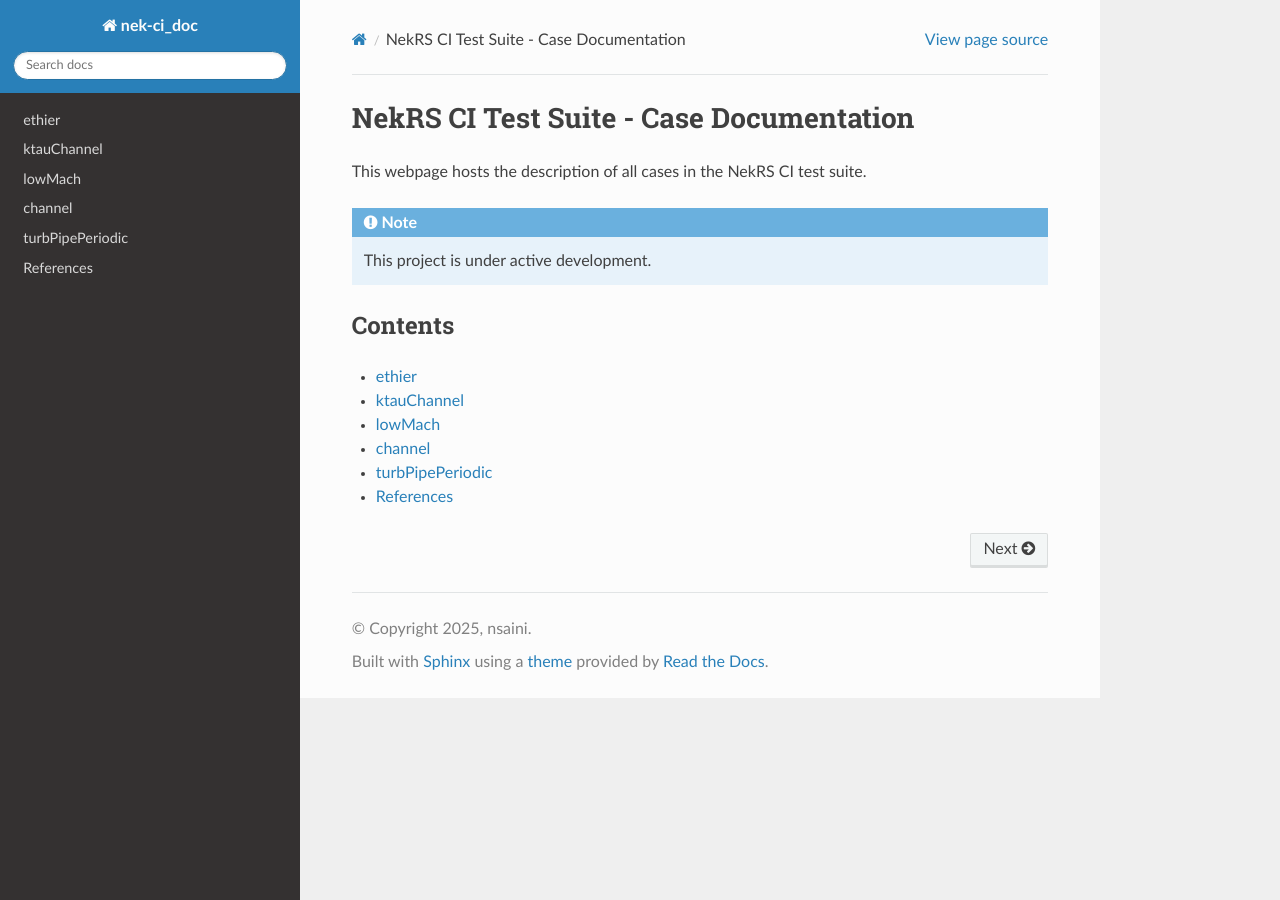
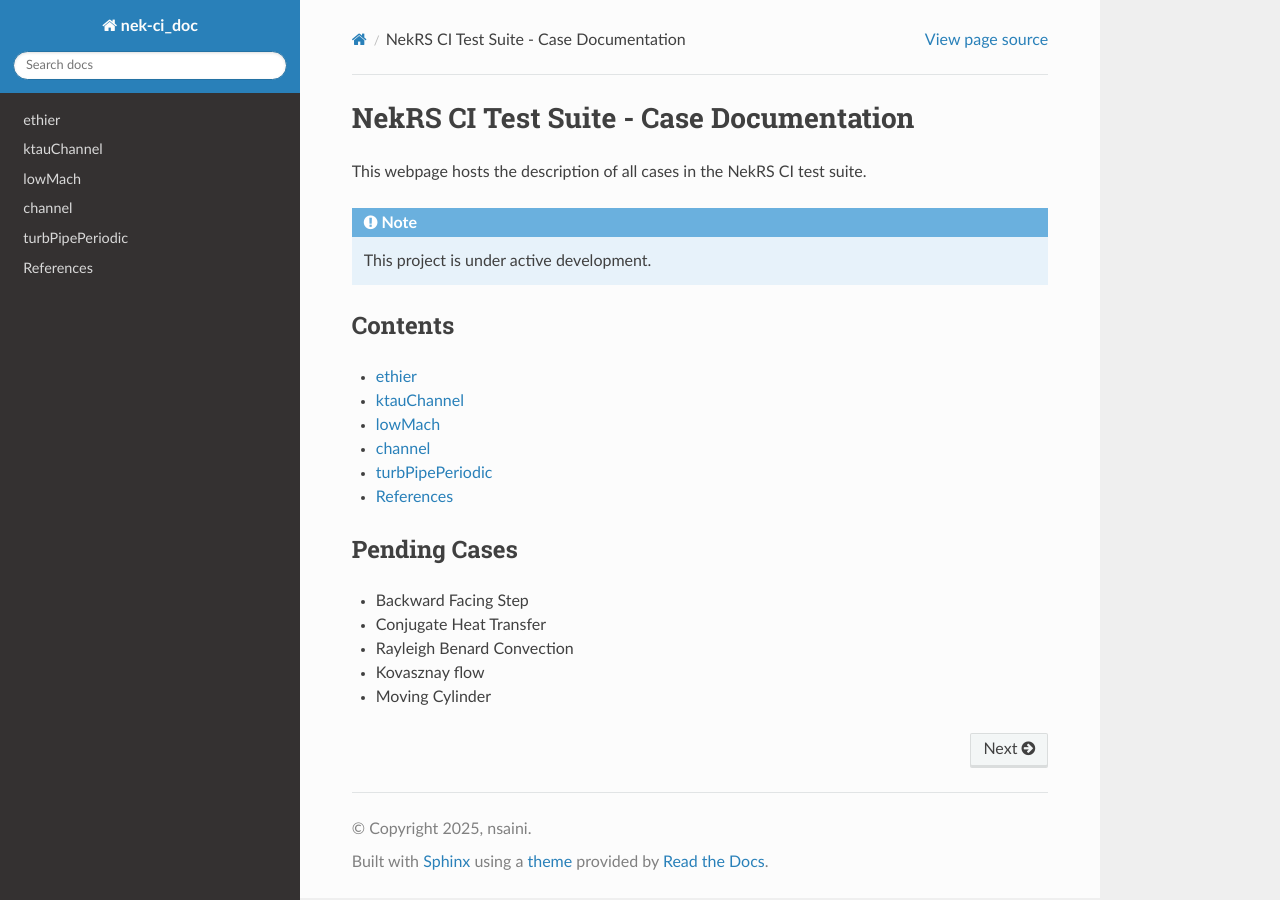
Before and after one commit to maxidalinger/nek_ci_tests, a Sphinx documentation site: the page built from docs/source/index.rst, in a window 1280 px wide. Built offline with Sphinx 7.4.7 and the Read the Docs theme 3.1.0, drawn with Linux system fonts in a browser that asks for light colours.

Commit message:
list pending cases

```diff
--- a/docs/source/index.rst
+++ b/docs/source/index.rst
@@ -18,3 +18,11 @@ Contents
    channel
    turbPipePeriodic
    references
+
+Pending Cases
+-------------
+- Backward Facing Step
+- Conjugate Heat Transfer
+- Rayleigh Benard Convection
+- Kovasznay flow
+- Moving Cylinder
```
